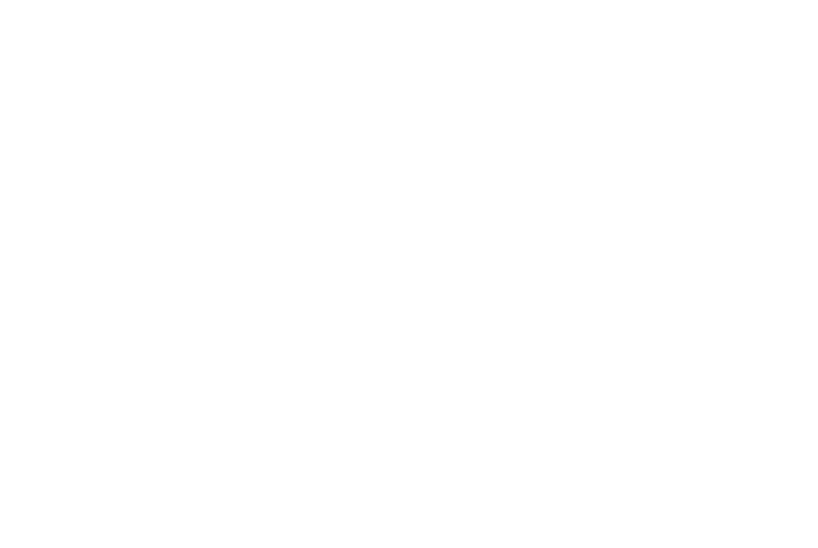
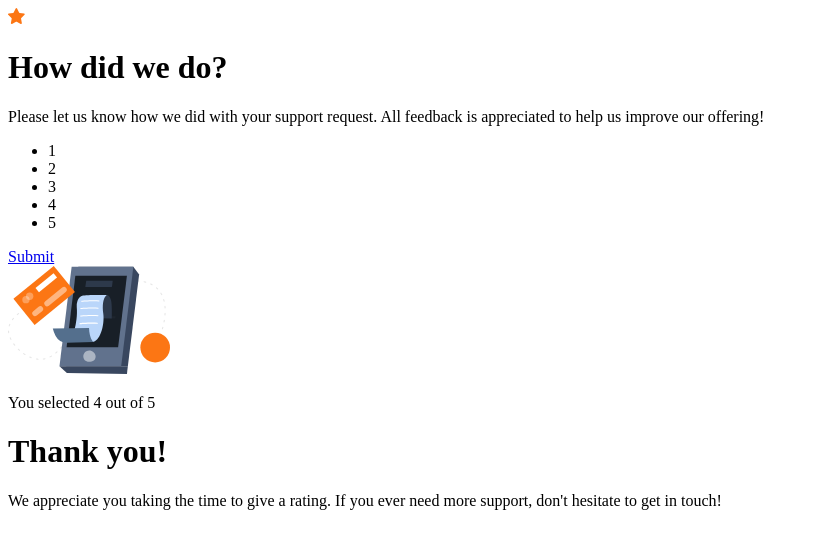
Before and after one commit to javelwill/fem-interactive-rating-component, a plain HTML site: page index.html in a window 1280 px wide. Shown: the whole page, without its empty margins (0-818 px from the left). Drawn offline with Linux system fonts and the light colour scheme.

Commit message:
Implement html markup

```diff
--- a/index.html
+++ b/index.html
@@ -9,6 +9,34 @@
 </head>
 
 <body>
+  <div class="rating">
+    <div class="start-illustration">
+      <img src="./images/icon-star.svg" alt="Start Icon" class="star-icon">
+    </div>
+    <h1>How did we do?</h1>
+    <p>
+      Please let us know how we did with your support request. All feedback is appreciated to help us improve our
+      offering!
+    </p>
+    <ul class="scale">
+      <li>1</li>
+      <li>2</li>
+      <li>3</li>
+      <li>4</li>
+      <li>5</li>
+    </ul>
+    <a href="#">Submit</a>
+  </div>
+
+  <div class="thanks">
+    <img src="./images/illustration-thank-you.svg" alt="Thank You Illustation" class="thanks-illustration">
+    <p>You selected 4 out of 5</p>
+    <h1>Thank you!</h1>
+    <p>
+      We appreciate you taking the time to give a rating. If you ever need more support, don't hesitate to get in
+      touch!
+    </p>
+  </div>
 
 </body>
 
```
